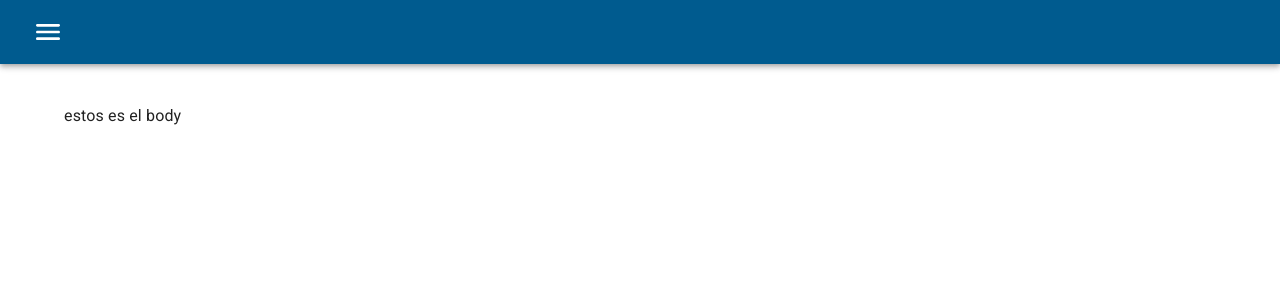
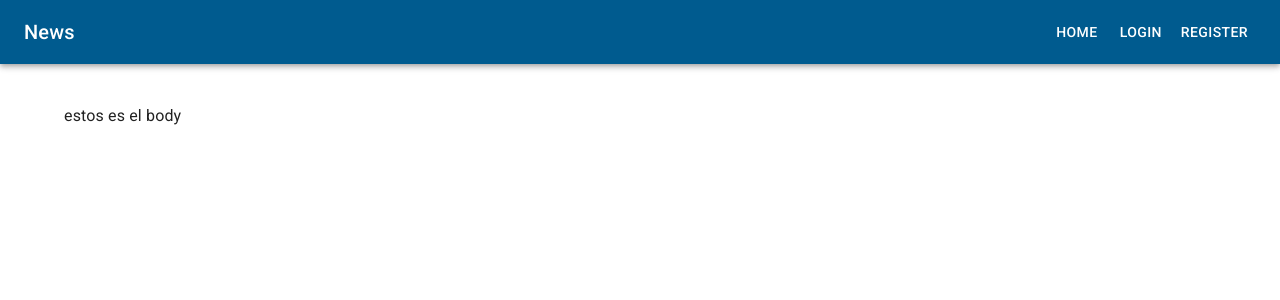
Before and after one commit to Alexis-j/Navbar, a React (Vite) app: page / in a window 1280 px wide. Shown: the top 300 px of the page. Built offline with nearby package versions, Linux system fonts and the light colour scheme.

Commit message:
responsive navbar finnish

```diff
--- a/src/components/navbar/NavListDrawer.jsx
+++ b/src/components/navbar/NavListDrawer.jsx
@@ -1,48 +1,27 @@
-import { List, ListItem, ListItemIcon, ListItemText, Divider, ListItemButton } from "@mui/material";
+import { List, ListItem, ListItemText, ListItemButton } from "@mui/material";
 import { Box } from "@mui/system";
-import InboxIcon from "@mui/icons-material/Inbox";
-import DraftsIcon from '@mui/icons-material/Drafts';
 
-
-export default function NavListDrawer() {
+export default function NavListDrawer({ navLinks }) {
   return (
-    <Box sx={{width: 200, bgcolor: "#ffffff"}}>
+    <Box sx={{ width: 200, bgcolor: "#ffffff" }}>
       <nav>
         <List>
-          <ListItem>
-            <ListItemIcon>
-              <InboxIcon />
-            </ListItemIcon>
-            <ListItemText primary="Inbox"/>
-          </ListItem>
-          <ListItem>
-            <ListItemIcon>
-              <DraftsIcon />
-            </ListItemIcon>
-            <ListItemText primary="Draft"/>
-          </ListItem>
+          {navLinks.map((item) => (
+            <ListItem
+              disablePadding
+              key={item.title}
+            >
+              <ListItemButton
+                component="a"
+                href={item.path}
+                >
+                {/* <ListItemIcon>{item.icon}</ListItemIcon> */}
+                <ListItemText>{item.title}</ListItemText>
+              </ListItemButton>
+            </ListItem>
+          ))}
         </List>
-        </nav>
-        <Divider />
-        <List>
-          <ListItem disablePadding>
-            <ListItemButton
-            component="a"
-            href="#trash"
-            >
-              <ListItemText>Trash</ListItemText>
-            </ListItemButton>
-          </ListItem>
-        </List>
-        <List>
-          <ListItem disablePadding>
-            <ListItemButton
-            component="a"
-            href="#Spam">
-              <ListItemText>Spam</ListItemText>
-            </ListItemButton>
-          </ListItem>
-        </List>
+      </nav>
     </Box>
   );
 }
--- a/src/components/navbar/Navbar.jsx
+++ b/src/components/navbar/Navbar.jsx
@@ -1,7 +1,21 @@
-import { AppBar, Button, Drawer, IconButton, Toolbar, } from "@mui/material";
+import { AppBar, Box, Button, Drawer, IconButton, Toolbar, Typography, } from "@mui/material";
 import NavListDrawer from "./NavListDrawer";
 import { useState } from "react";
 import MenuIconRounded from '@mui/icons-material/MenuRounded';
+import {InboxIcon } from "@mui/icons-material/Inbox";
+
+
+      const navLinks = [
+        {
+          title: "Home", path: "/home", icon: <InboxIcon />,
+        },
+        {
+          title: "Login", path: "#login", icon: <InboxIcon />,
+        },
+        {
+          title: "Register", path: "#register", icon: <InboxIcon />,
+        },
+      ]
 
 export default function Navbar() {
     const [open, setOpen] = useState (false)
@@ -10,34 +24,44 @@ export default function Navbar() {
     <>
       <AppBar position="static">
         <Toolbar>
-          <IconButton>
-            <MenuIconRounded
-              sx={{
-              color:"#ffffff",
-              width: "2rem",
-              height: "2rem"}}
-
+          <IconButton
+              color="inherit"
+              size="larger"
               variant="contained"
               onClick={() => setOpen(true)}
+              sx={{ display: {xs: "flex", sm: "none"} }}
 
-            />
+          >
+            <MenuIconRounded/>
           </IconButton>
+            <Typography
+              variant="h6"
+              sx={{ flexGrow: 1}}
+            >
+              News
+            </Typography>
+            <Box sx={{ display: {xs: "none" , sm:"block"} }}>
+              {navLinks.map(item => (
+                <Button
+                color="inherit"
+                key={item.title}
+                component ="a"
+                href={item.path}
+              >
+                {item.title}
+                </Button>
+              ))}
+            </Box>
         </Toolbar>
       </AppBar>
-
-      {/* <Button
-        variant="contained"
-        onClick={() => setOpen(true)}
-      >
-        Open Drawer
-      </Button> */}
 
       <Drawer
         open={open}
         anchor="left"
         onClose={() => setOpen(false)}
+        sx={{ display: {xs: "flex", sm: "none"} }}
       >
-        <NavListDrawer />
+        <NavListDrawer navLinks={navLinks}/>
       </Drawer>
     </>
   );
```
